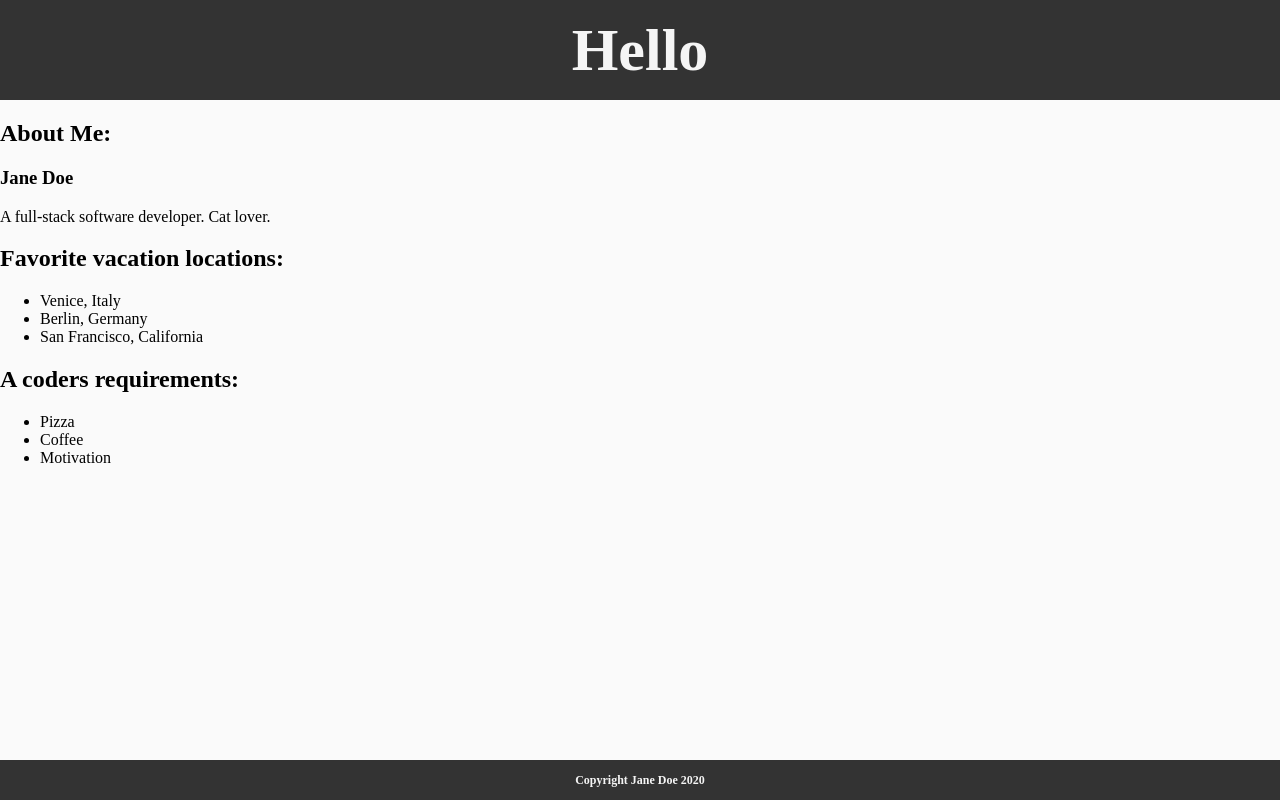
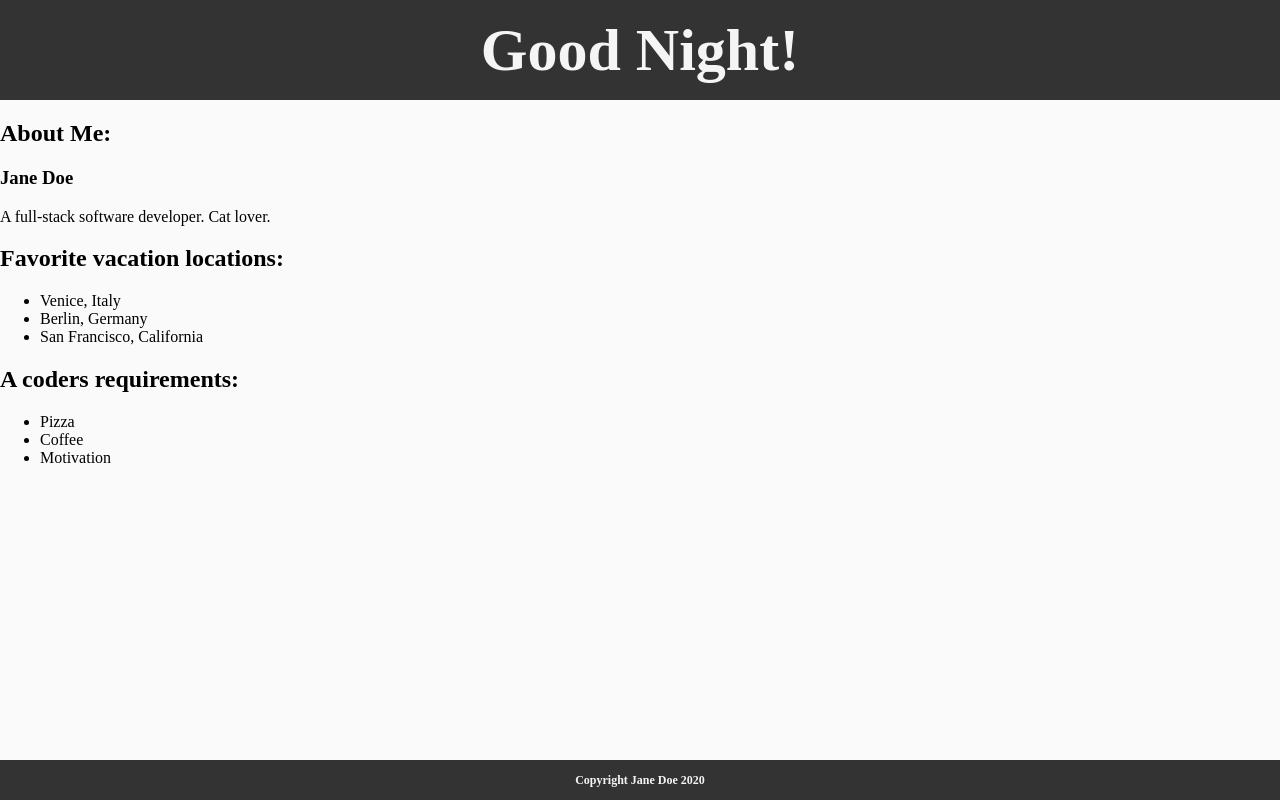
Before and after one commit to damjanh/react-test, a React app: page / in a window 1280 px wide. Built offline with nearby package versions, Linux system fonts and the light colour scheme.

Commit message:
Implement logic to set header welcome text depending on time of day.

```diff
--- a/components/AppHeader.jsx
+++ b/components/AppHeader.jsx
@@ -1,9 +1,20 @@
 import React from 'react';
 
 function AppHeader() {
+    const hours = new Date().getHours();
+    let timeOfDay;
+    if (hours < 12) {
+        timeOfDay = 'Morning';
+    } else if (hours >= 12 && hours < 17) {
+        timeOfDay = 'Afternoon';
+    } else {
+        timeOfDay = 'Night';
+    }
     return (
         <header className="header">
-            <h1>Hello</h1>
+            <h1>
+                {`Good ${timeOfDay}!`}
+            </h1>
         </header>
     );
 }
```
